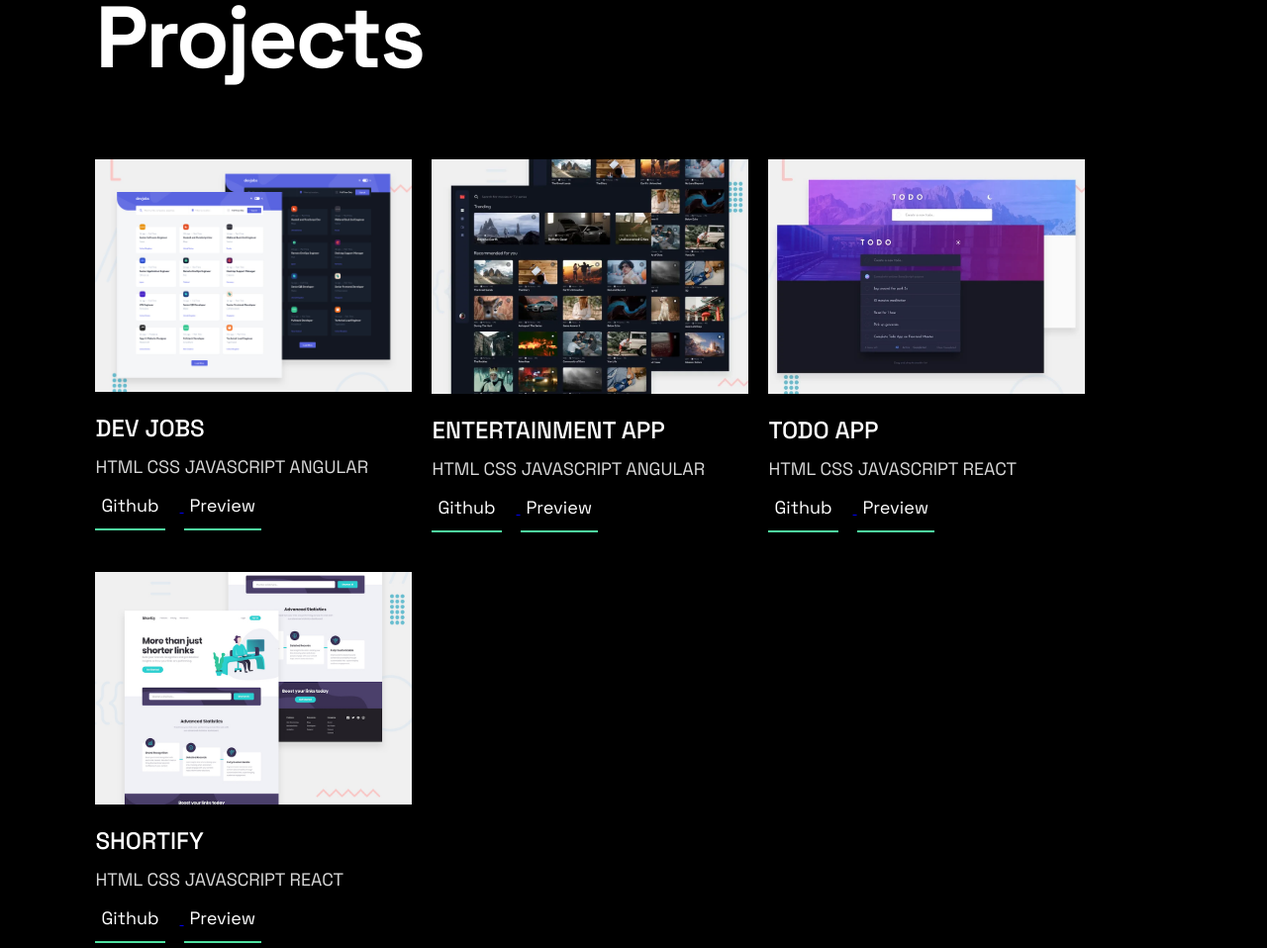
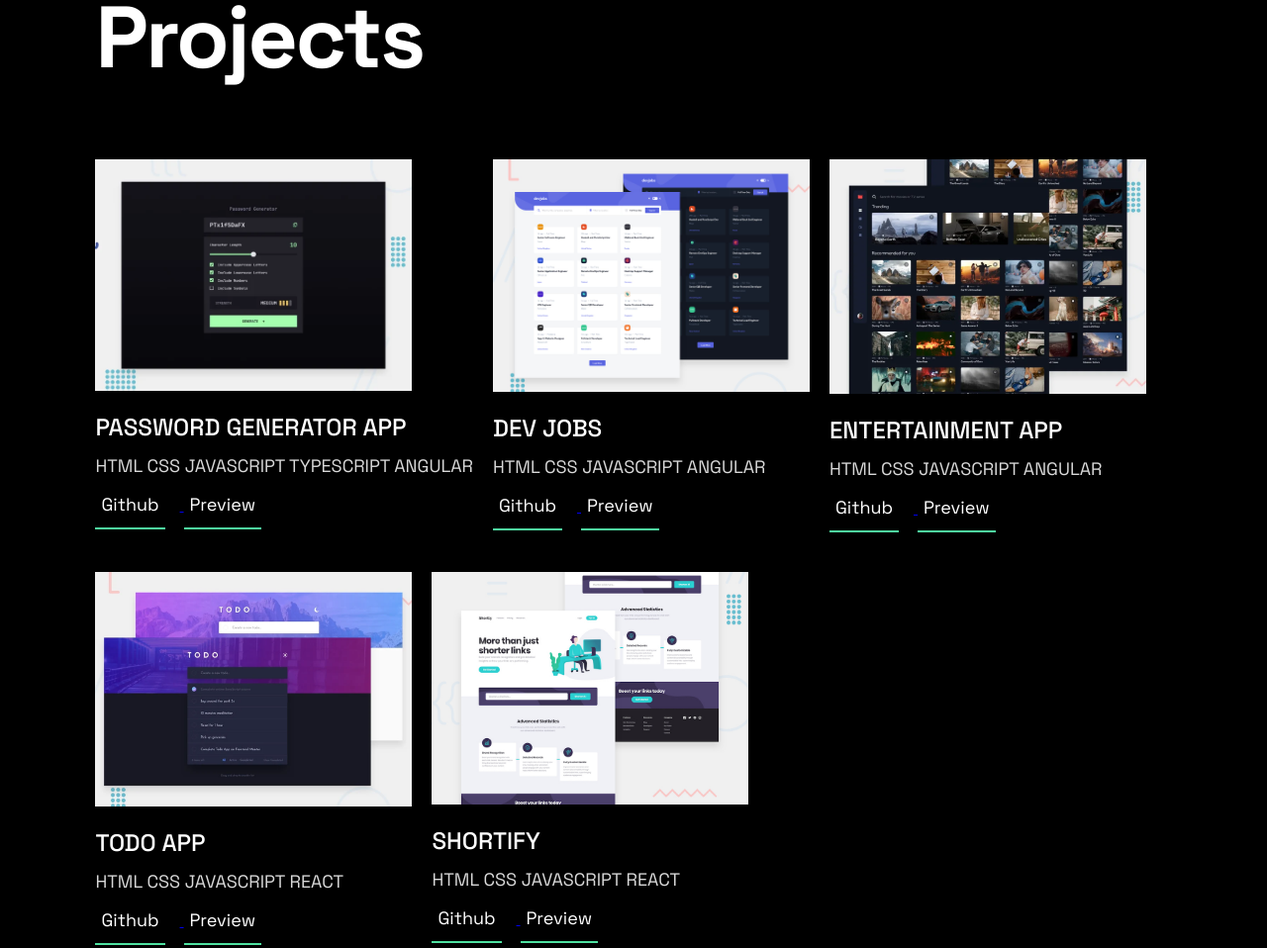
Before and after one commit to DevelopStudios/charl-portfolio, a plain HTML site: page index.html in a window 1280 px wide. Shown: the part 1505-2463 px from the top of the page at 99% size. Drawn offline with Linux system fonts and the light colour scheme.

Commit message:
added entry

```diff
--- a/index.html
+++ b/index.html
@@ -81,6 +81,19 @@
         <section class="projects container">
             <h2>Projects</h2>
             <div class="portfolio-entries">
+                <div class="entry">
+                    <img src="./assets/password.webp" alt="Password Generator App">
+                    <h5>Password Generator App</h5>
+                    <p>HTML CSS JAVASCRIPT TYPESCRIPT ANGULAR</p>
+                    <div class="actions">
+                        <a href="https://github.com/DevelopStudios/password-generator" target="_blank">
+                            <button>Github</button>
+                        </a>
+                        <a href="https://password-generator-duah3.kinsta.page" target="_blank">
+                        <button>Preview</button>
+                        </a>
+                    </div>
+                </div>
                 <div class="entry">
                     <img src="./assets/devjobs.jpg" alt="entertainment web app">
                     <h5>Dev Jobs</h5>
```
Also changed, not shown: assets/password.webp (added).
